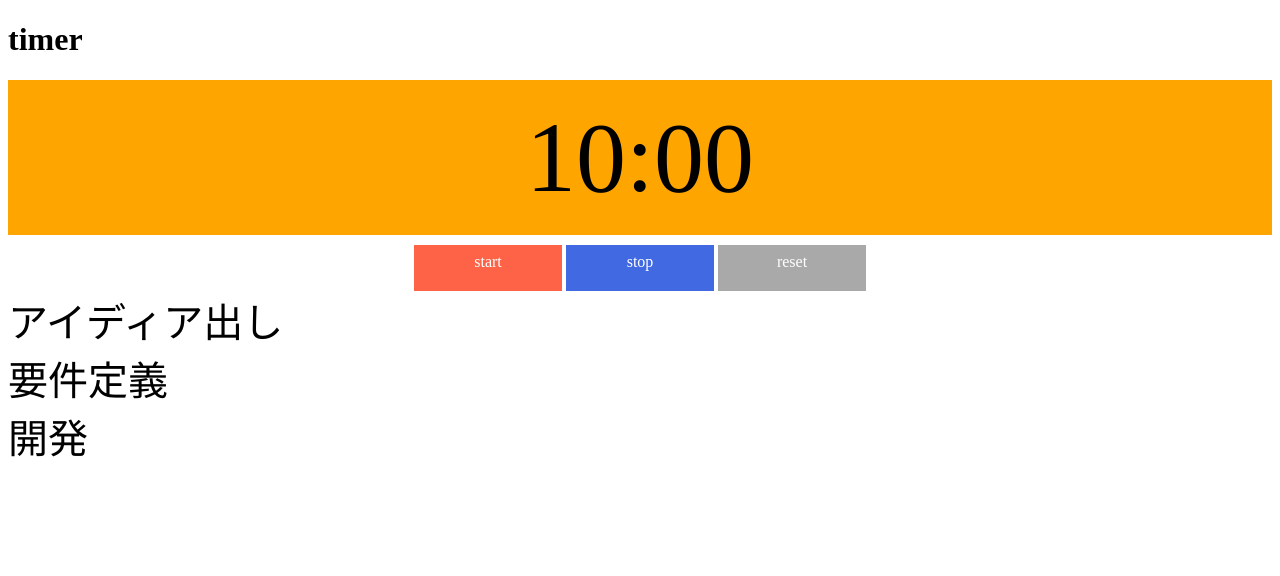
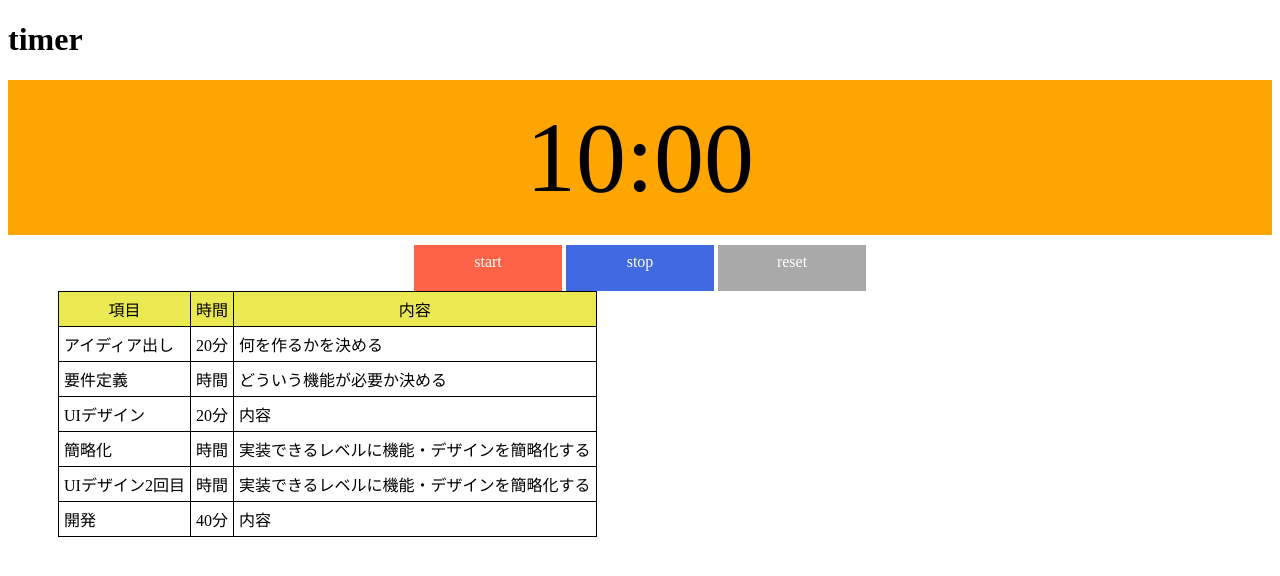
Before and after one commit to hikariyamasaki/timer, a plain HTML site: page view.html in a window 1280 px wide. Drawn offline with Linux system fonts and the light colour scheme.

Commit message:
テーブルを追加しました。

```diff
--- a/01_stylesheet.css
+++ b/01_stylesheet.css
@@ -63,3 +63,17 @@ li {
 .btn:hover {
   opacity: 0.5;
 }
+
+table {
+  margin-left: 50px;
+  border-collapse: collapse;
+}
+td {
+  border: solid 1px;
+  padding: 5px 5px;
+}
+
+.table_index {
+  background-color: #ebe951;
+  text-align: center;
+}
--- a/view.html
+++ b/view.html
@@ -18,12 +18,29 @@
       <a class="btn stop" onclick="stopTimer()">stop</a>
       <a class="btn reset" onclick="resetTimer()">reset</a>
     </div>
-    <div class="to_do_list">
-      <div class="list one">アイディア出し</div>
-      <div class="list two">要件定義</div>
-      <div class="list three">開発</div>
-      <div class="list four"></div>
-    </div>
+    <table>
+      <tr class="table_index">
+        <td>項目</td><td>時間</td><td>内容</td>
+      </tr>
+      <tr>
+        <td>アイディア出し</td><td>20分</td><td>何を作るかを決める</td>
+      </tr>
+      <tr>
+        <td>要件定義</td><td>時間</td><td>どういう機能が必要か決める</td>
+      </tr>
+      <tr>
+        <td>UIデザイン</td><td>20分</td><td>内容</td>
+      </tr>
+      <tr>
+        <td>簡略化</td><td>時間</td><td>実装できるレベルに機能・デザインを簡略化する</td>
+      </tr>
+      <tr>
+        <td>UIデザイン2回目</td><td>時間</td><td>実装できるレベルに機能・デザインを簡略化する</td>
+      </tr>
+      <tr>
+        <td>開発</td><td>40分</td><td>内容</td>
+      </tr>
+    </table>
   </div>
 </body>
 </html>
```
